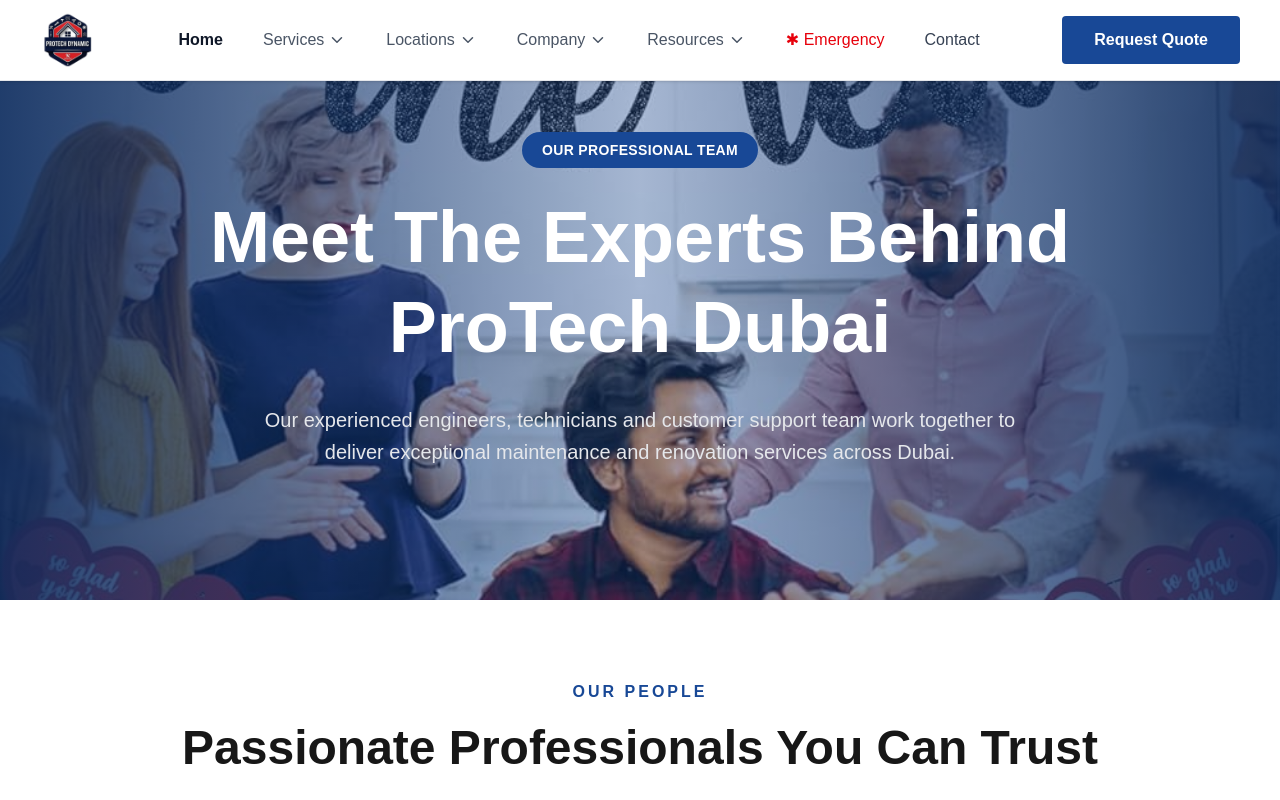
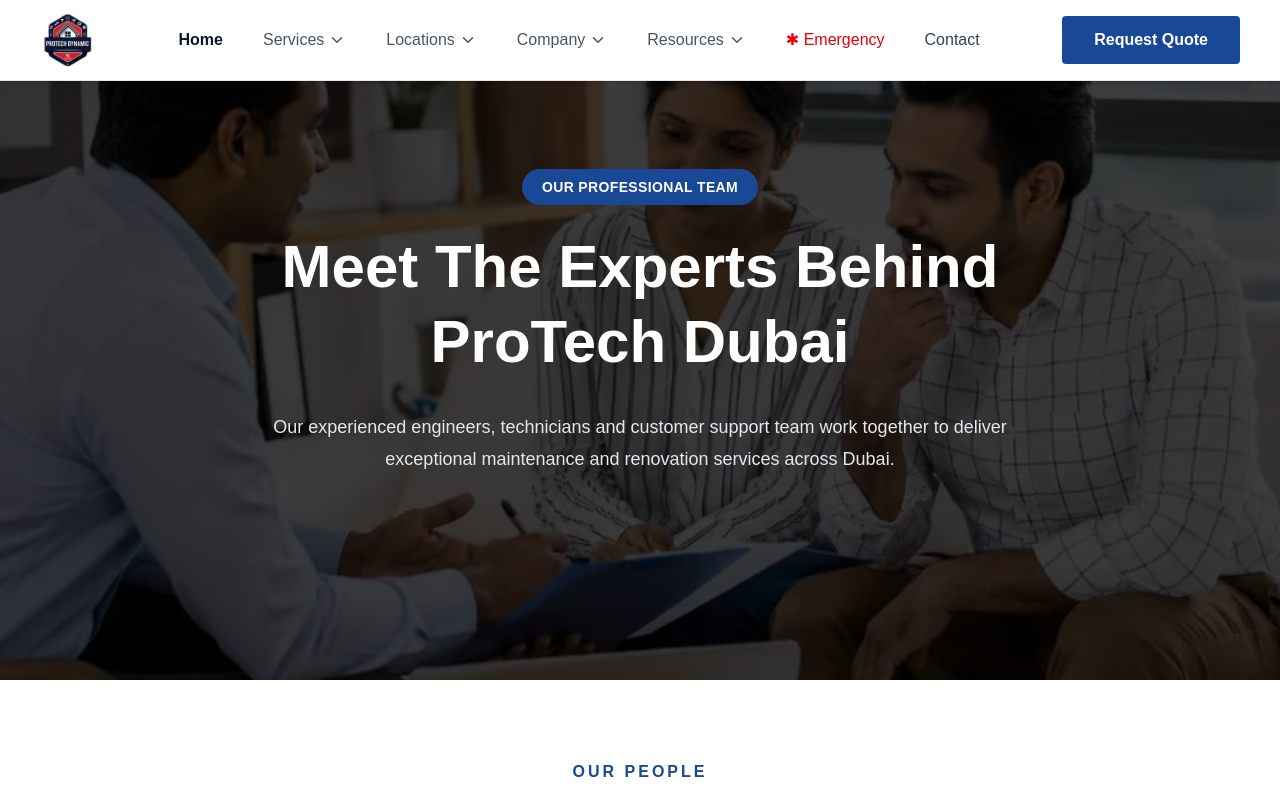
Before and after one commit to mujeebmalik1000-source/dubai-project, a Next.js app: page /our-team in a window 1280 px wide. Shown: the top 800 px of the page. Built offline with nearby package versions, Linux system fonts and the light colour scheme.

Commit message:
Updated website

```diff
--- a/app/about/page.jsx
+++ b/app/about/page.jsx
@@ -7,17 +7,17 @@
 
       {/* ================= HERO ================= */}
 
-      <section className="relative h-[320px] sm:h-[380px] md:h-[450px] lg:h-[520px] flex items-center justify-center">
+      <section className="relative h-[420px] sm:h-[480px] md:h-[550px] lg:h-[620px] flex items-center justify-center">
 
         <Image
           src="/images/door.png"
           alt="About ProTech"
           fill
           priority
-          className="object-cover"
+          className="object-cover object-[center_45%]"
         />
 
-        <div className="absolute inset-0 bg-black/60"></div>
+        <div className="absolute inset-0 bg-gradient-to-r from-[#061224]/80 via-[#184896]/60 to-[#061224]/80"></div>
 
         <div className="relative z-10 max-w-5xl mx-auto text-center px-6">
 
@@ -25,11 +25,11 @@
             ABOUT PROTECH
           </span>
 
-          <h1 className="text-4xl sm:text-5xl md:text-6xl lg:text-7xl font-bold text-white leading-tight">
-            Dubai's Trusted Home Maintenance Experts
+          <h1 className="text-4xl sm:text-4xl md:text-3xl lg:text-6xl font-bold text-white leading-tight">
+            Dubai's Trusted Home Maintenance Experts.
           </h1>
 
-          <p className="mt-6 text-base sm:text-lg md:text-xl text-gray-200 max-w-3xl mx-auto leading-8">
+          <p className="mt-6 text-base sm:text-base md:text-lg text-gray-200 max-w-3xl mx-auto leading-8">
             Trusted Home Maintenance & Renovation Experts across Dubai.
             Delivering quality workmanship, fast response,
             and reliable service for homes and businesses.
--- a/app/our-team/page.jsx
+++ b/app/our-team/page.jsx
@@ -11,17 +11,17 @@
 
   {/* ================= HERO ================= */}
 
-  <section className="relative h-[340px] sm:h-[420px] md:h-[500px] lg:h-[600px] overflow-hidden flex items-center justify-center">
+  <section className="relative mt-20 h-[350px] sm:h-[400px] md:h-[500px] lg:h-[600px] overflow-hidden flex items-center justify-center">
 
     <Image
-      src="/images/welcome.png"
+      src="/images/1.welcome.png"
       alt="Our Team"
       fill
       priority
-      className="object-cover"
+      className="object-cover  scale-140 object-[center_35%]"
     />
 
-    <div className="absolute inset-0 bg-gradient-to-r from-[#0A2A5E]/90 via-[#184896]/35 to-[#0A2A5E]/90" />
+    <div className="absolute inset-0 bg-black/75" />
 
     <motion.div
       initial={{ opacity: 0, y: 70 }}
@@ -34,13 +34,13 @@
         OUR PROFESSIONAL TEAM
       </span>
 
-      <h1 className="text-4xl sm:text-5xl md:text-6xl lg:text-7xl font-bold text-white leading-tight">
+      <h1 className="text-3xl sm:text-4xl md:text-5xl lg:text-6xl font-bold text-white leading-tight">
         Meet The Experts Behind
         <br />
         ProTech Dubai
       </h1>
 
-      <p className="mt-8 text-lg md:text-xl text-gray-200 leading-8 max-w-3xl mx-auto">
+      <p className="mb-29 text-base mt-8 md:text-lg text-gray-200 leading-8 max-w-3xl mx-auto">
         Our experienced engineers, technicians and customer support team
         work together to deliver exceptional maintenance and renovation
         services across Dubai.
```
Also changed, not shown: public/images/1.welcome.png (added).
